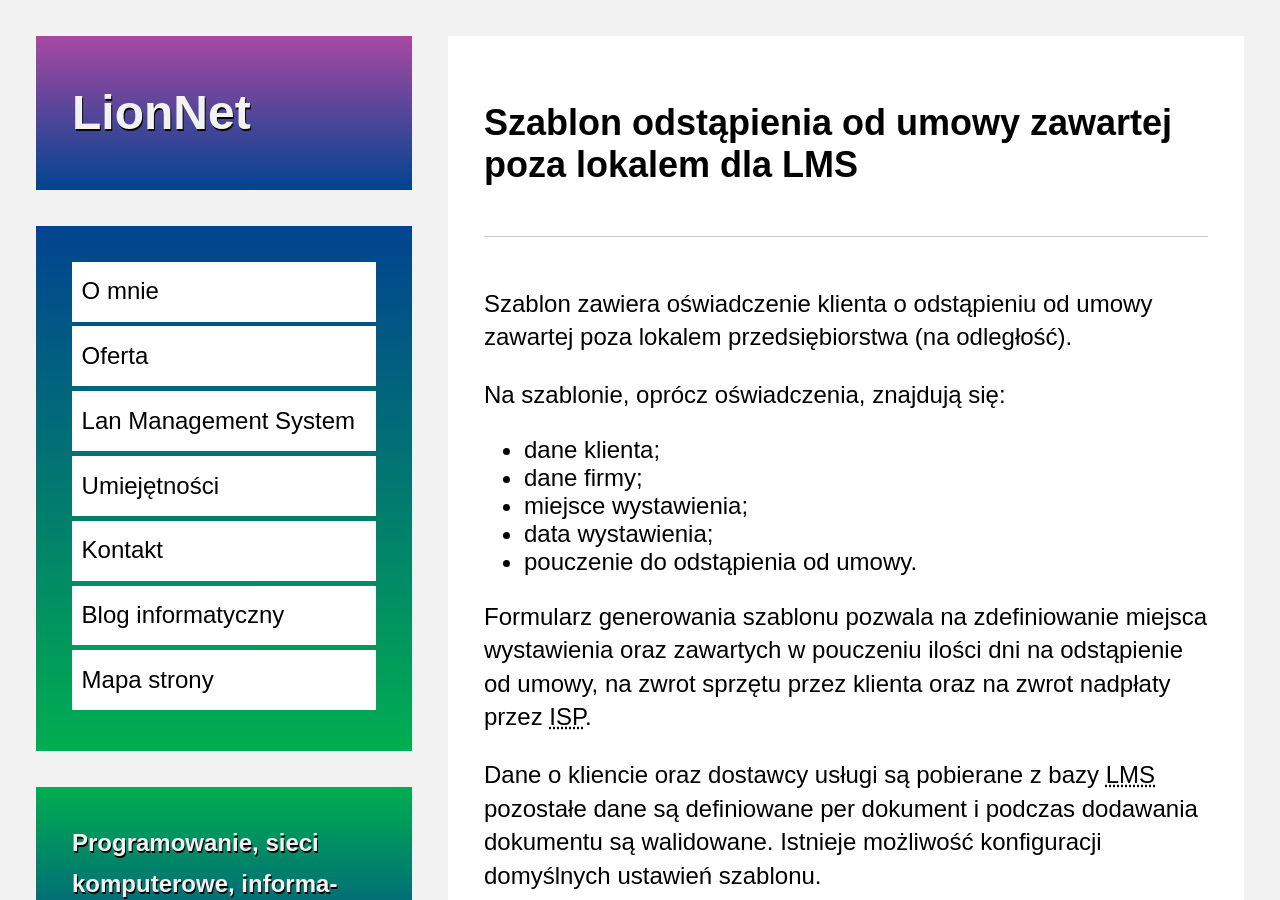
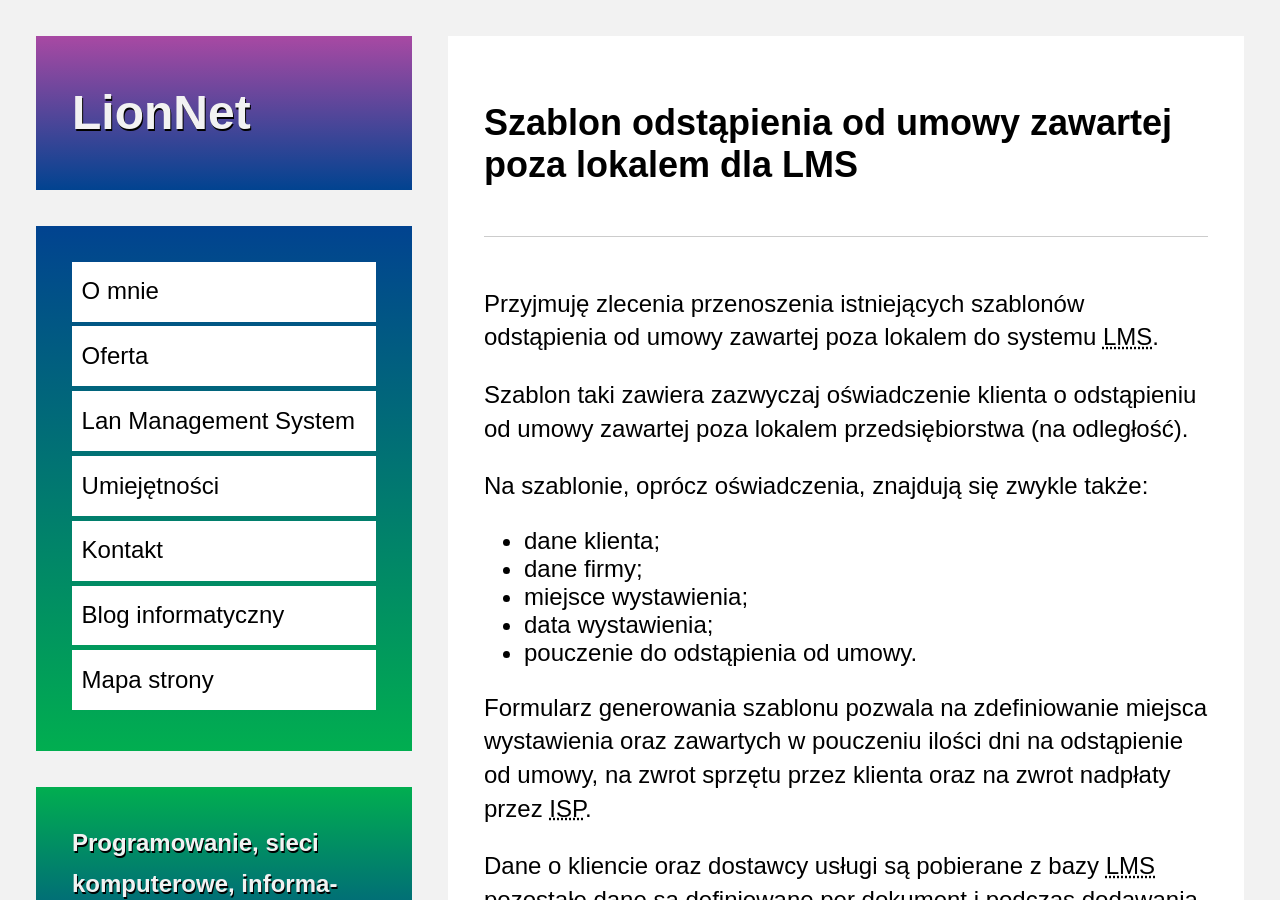
Before and after one commit to maciejlew/maciejlew.github.io, a Jekyll site: the page built from pages/remote_contract_cancellation.md, in a window 1280 px wide and 900 px high. Built offline with Jekyll 4.4.1, drawn with Linux system fonts in a browser that asks for light colours.

```diff
--- a/pages/remote_contract_cancellation.md
+++ b/pages/remote_contract_cancellation.md
@@ -9,10 +9,13 @@ telekomunikacja, internet"
 permalink: /lan-management-system/szablony-dokumentow/odstapienie-od-umowy-zawartej-poza-lokalem/
 ---
 
-Szablon zawiera oświadczenie klienta o odstąpieniu od umowy zawartej poza lokalem
+Przyjmuję zlecenia przenoszenia istniejących szablonów odstąpienia od umowy zawartej
+poza lokalem do systemu LMS.
+
+Szablon taki zawiera zazwyczaj oświadczenie klienta o odstąpieniu od umowy zawartej poza lokalem
 przedsiębiorstwa (na odległość).
 
-Na szablonie, oprócz oświadczenia, znajdują się:
+Na szablonie, oprócz oświadczenia, znajdują się zwykle także:
 
  * dane klienta;
  * dane firmy;
```
Also changed, not shown: pages/document_templates.md (+7 -0 lines), pages/lms.md (+7 -0 lines), pages/remote_contract_details.md (+4 -1 lines).
